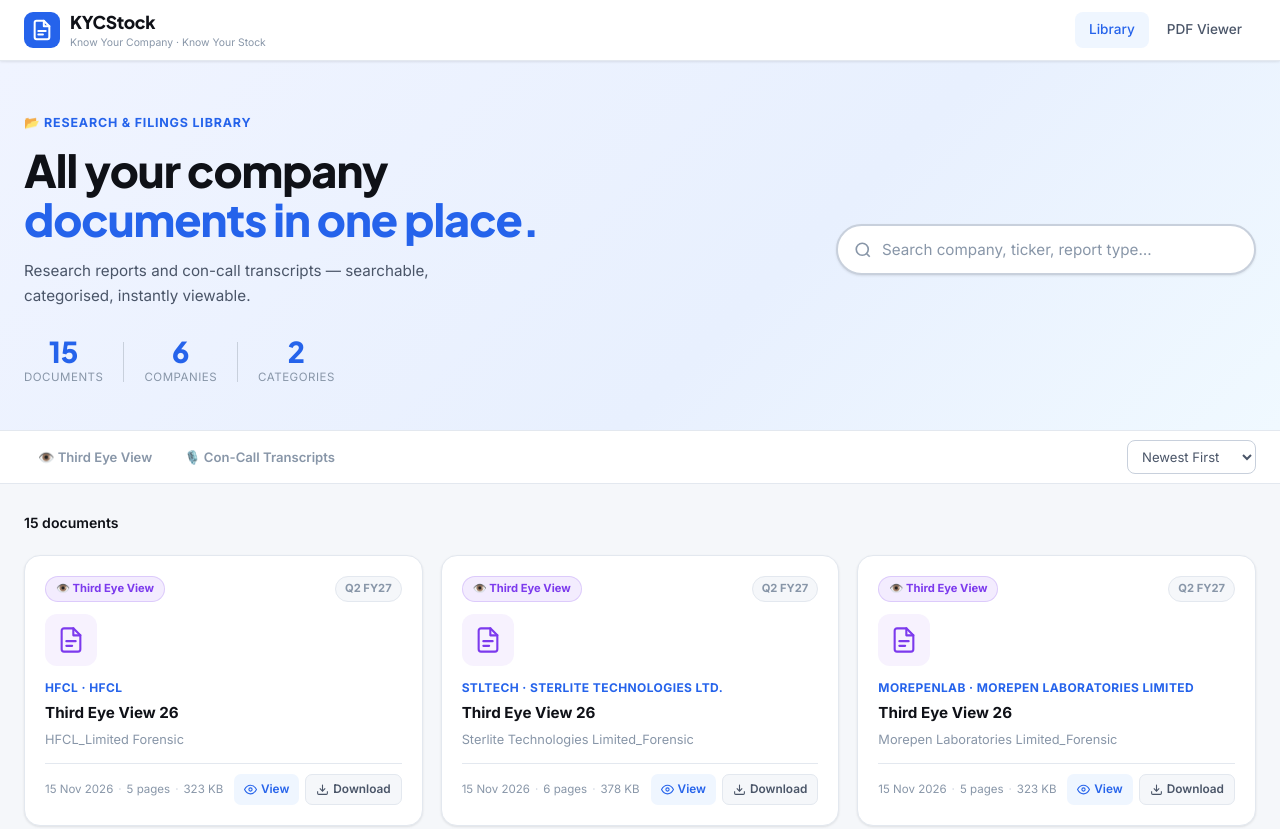
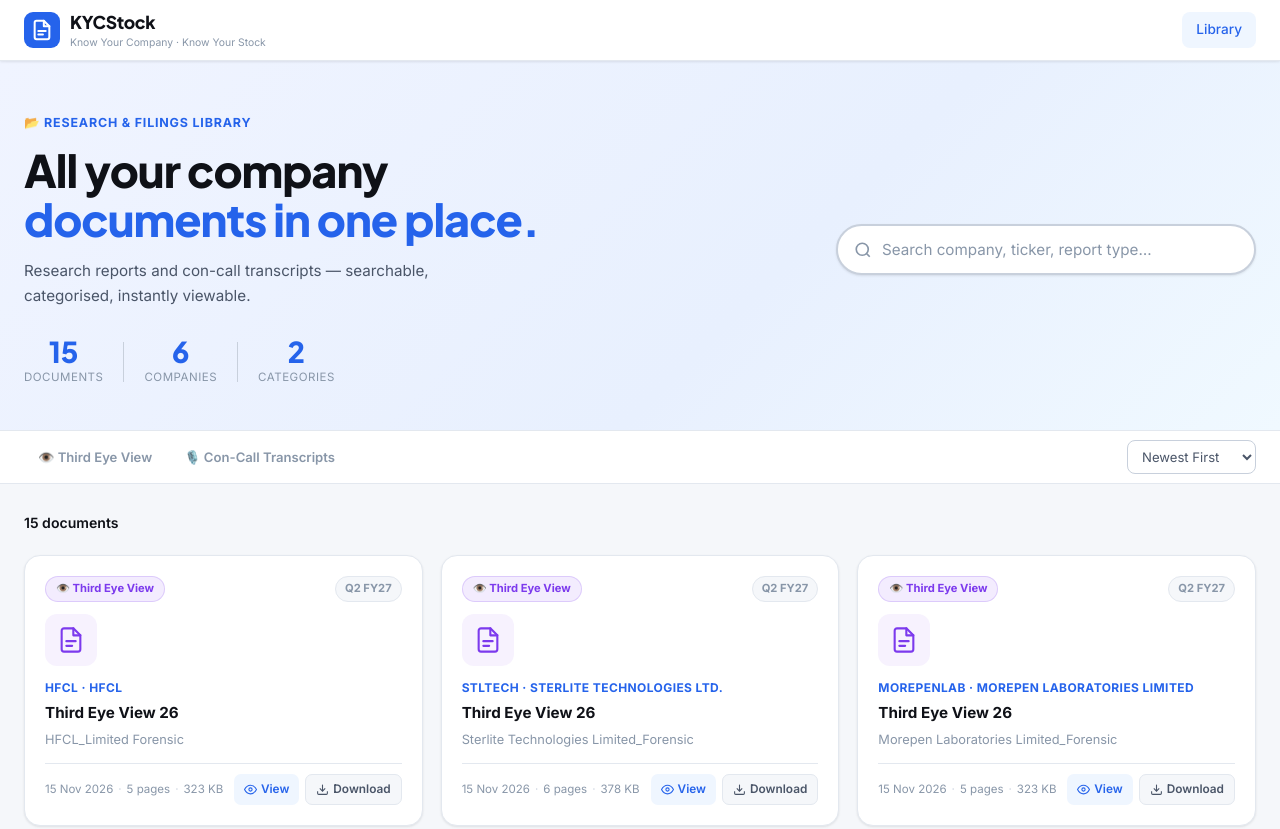
Before and after one commit to kycstocks/kycstocks.github.io, a plain HTML site: page index.html in a window 1280 px wide. Shown: the top 829 px of the page. Drawn offline with Linux system fonts and the light colour scheme.

Commit message:
Remove PDF Viewer link from navigation

```diff
--- a/index.html
+++ b/index.html
@@ -24,7 +24,6 @@
     </a>
     <nav class="topbar-nav">
       <a href="index.html" class="nav-link active">Library</a>
-      <a href="viewer.html" class="nav-link">PDF Viewer</a>
     </nav>
   </div>
 </header>
```
